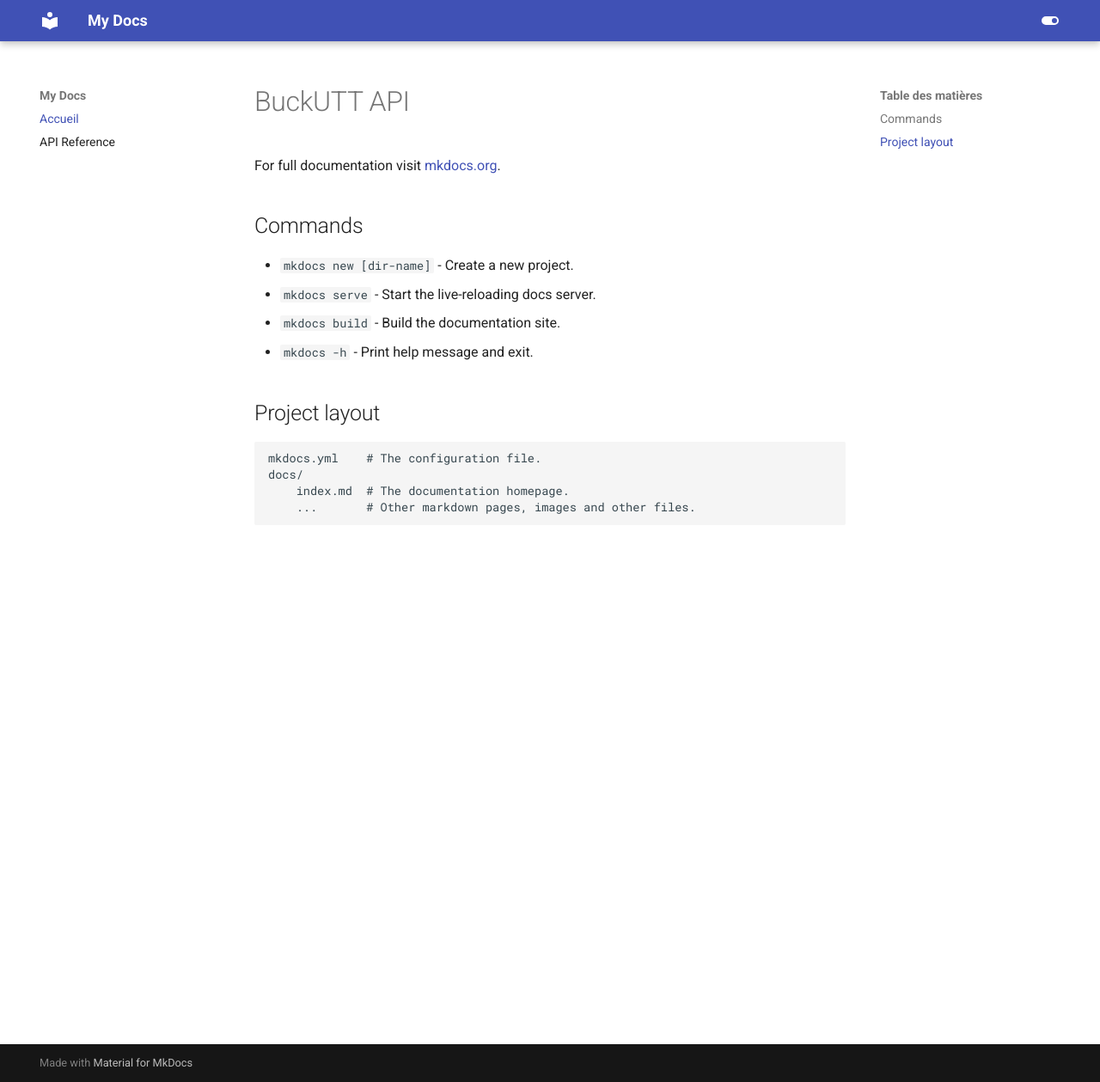
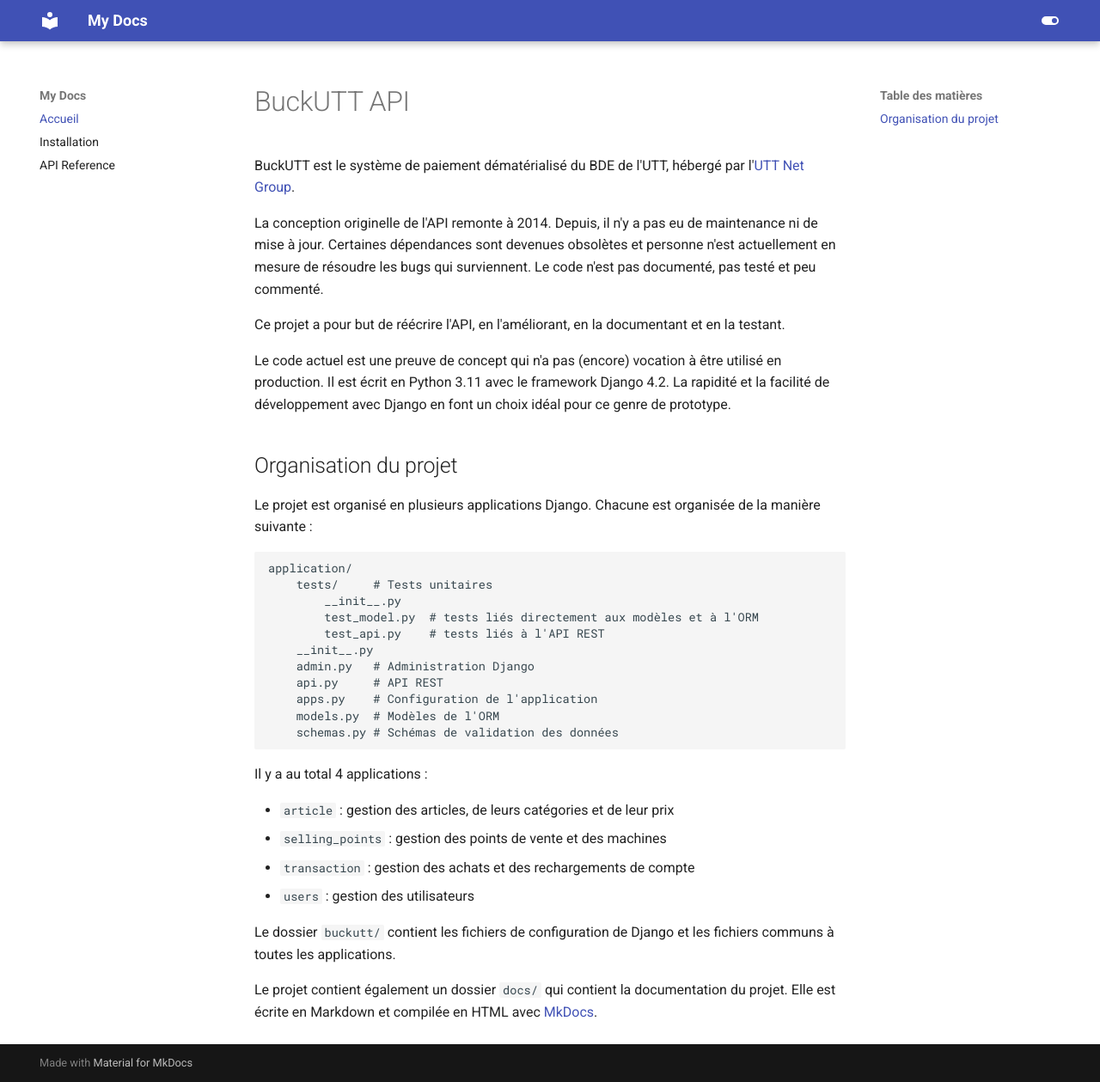
Before and after one commit to imperosol/buckutt-api, an MkDocs documentation site: the page built from docs/index.md, in a window 1280 px wide and 1259 px high. Shown: the whole window at 86% size. Built offline with MkDocs 1.6.1 and Material for MkDocs 9.7.7, drawn with Linux system fonts in a browser that asks for light colours.

```diff
--- a/docs/index.md
+++ b/docs/index.md
@@ -1,17 +1,50 @@
 # BuckUTT API
 
-For full documentation visit [mkdocs.org](https://www.mkdocs.org).
+BuckUTT est le système de paiement dématérialisé
+du BDE de l'UTT, hébergé par l'[UTT Net Group](https://ung.utt.fr).
 
-## Commands
+La conception originelle de l'API remonte à 2014.
+Depuis, il n'y a pas eu de maintenance ni de mise à jour.
+Certaines dépendances sont devenues obsolètes et
+personne n'est actuellement en mesure de résoudre les bugs qui surviennent.
+Le code n'est pas documenté, pas testé et peu commenté.
 
-* `mkdocs new [dir-name]` - Create a new project.
-* `mkdocs serve` - Start the live-reloading docs server.
-* `mkdocs build` - Build the documentation site.
-* `mkdocs -h` - Print help message and exit.
+Ce projet a pour but de réécrire l'API, en l'améliorant,
+en la documentant et en la testant.
 
-## Project layout
+Le code actuel est une preuve de concept qui n'a pas (encore)
+vocation à être utilisé en production.
+Il est écrit en Python 3.11 avec le framework Django 4.2.
+La rapidité et la facilité de développement avec Django
+en font un choix idéal pour ce genre de prototype.
 
-    mkdocs.yml    # The configuration file.
-    docs/
-        index.md  # The documentation homepage.
-        ...       # Other markdown pages, images and other files.
+## Organisation du projet
+
+Le projet est organisé en plusieurs applications Django.
+Chacune est organisée de la manière suivante :
+
+    application/
+        tests/     # Tests unitaires
+            __init__.py
+            test_model.py  # tests liés directement aux modèles et à l'ORM
+            test_api.py    # tests liés à l'API REST
+        __init__.py
+        admin.py   # Administration Django
+        api.py     # API REST
+        apps.py    # Configuration de l'application
+        models.py  # Modèles de l'ORM
+        schemas.py # Schémas de validation des données
+
+Il y a au total 4 applications :
+
+- `article` : gestion des articles, de leurs catégories et de leur prix
+- `selling_points` : gestion des points de vente et des machines
+- `transaction` : gestion des achats et des rechargements de compte
+- `users` : gestion des utilisateurs
+
+Le dossier `buckutt/` contient les fichiers de configuration
+de Django et les fichiers communs à toutes les applications.
+
+Le projet contient également un dossier `docs/` qui contient
+la documentation du projet. Elle est écrite en Markdown
+et compilée en HTML avec [MkDocs](https://www.mkdocs.org/).
--- a/mkdocs.yml
+++ b/mkdocs.yml
@@ -29,4 +29,5 @@
 
 nav:
   - Accueil: index.md
+  - Installation: install.md
   - API Reference: api.md
```
Also changed, not shown: README.md (+4 -0 lines), docs/install.md (added, +67 -0 lines), 4 other files.
